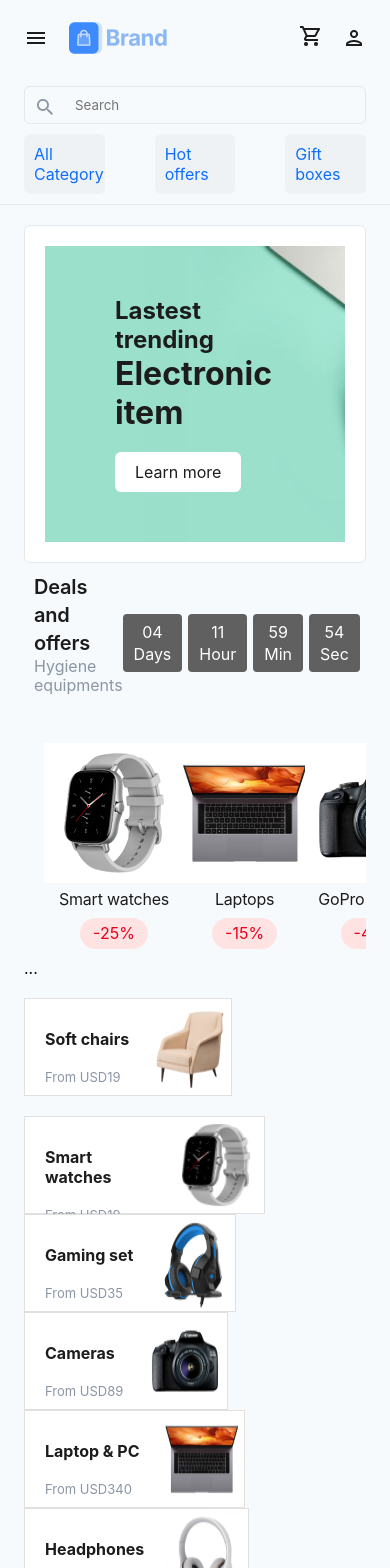
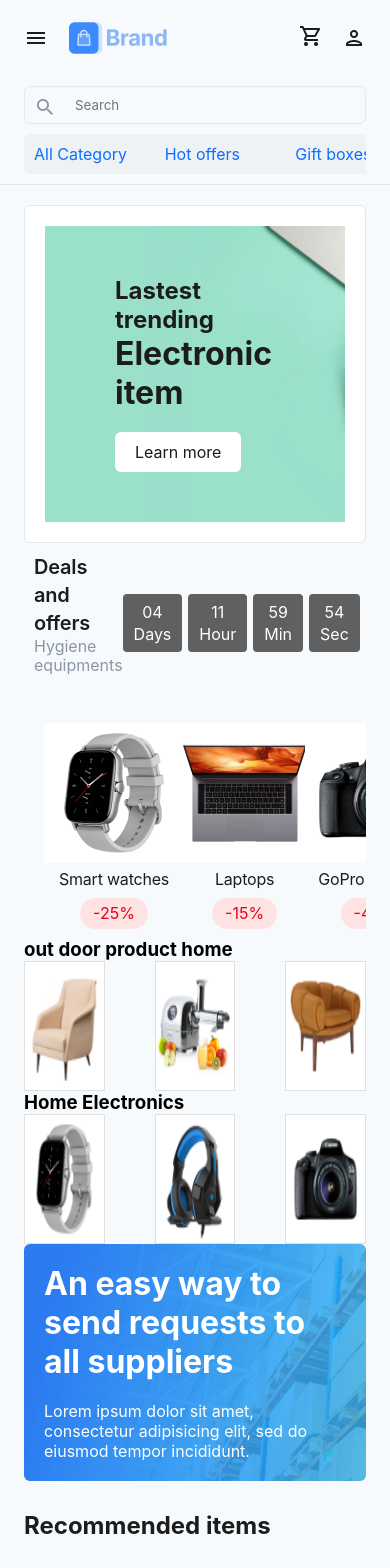
Before and after one commit to hebamesluh1/e-commerce-project, a React (Create React App) app: page /home in a window 390 px wide. Shown: the top 1568 px of the page. Built offline with nearby package versions, Linux system fonts and the light colour scheme; sample sign-in values are in the browser's storage.

Commit message:
finished responsive for all sections

```diff
--- a/src/Components/MobileHeader/Tabs/Card/index.jsx
+++ b/src/Components/MobileHeader/Tabs/Card/index.jsx
@@ -5,7 +5,7 @@ const Style = styled.div`
     border-radius: 6px;
     color: #0D6EFD;
     padding:10px;
-    width: 100%;
+    width: 150px;
 
 `
 const Card = ({text}) => {
--- a/src/Pages/Cart/sections/Note/index.jsx
+++ b/src/Pages/Cart/sections/Note/index.jsx
@@ -1,19 +1,27 @@
-import React from 'react'
-import Card from './components/Card'
-import { FlexDiv } from '../../../../Global/components';
+import React from "react";
+import Card from "./components/Card";
+import { FlexDiv } from "../../../../Global/components";
 
 //images
-import img1 from '../../../../Assets/image/cart/icon/icon.png';
-import img2 from '../../../../Assets/image/cart/icon/icon (1).png';
-import img3 from '../../../../Assets/image/cart/icon/icon (2).png';
+import img1 from "../../../../Assets/image/cart/icon/icon.png";
+import img2 from "../../../../Assets/image/cart/icon/icon (1).png";
+import img3 from "../../../../Assets/image/cart/icon/icon (2).png";
+import styled from "styled-components";
 
+const FlexDivStyle = styled(FlexDiv)`
+  margin: 30px 0;
+  @media (max-width: 920px) {
+    flex-direction: column;
+    gap: 20px;
+  }
+`;
 
 export default function Note() {
-    return (
-        <FlexDiv style={{margin:'30px 0'}}>
-            <Card img={img1} title="Secure payment"/>
-            <Card img={img2} title="Customer support"/>
-            <Card img={img3} title="Free delivery"/>
-        </FlexDiv>
-    )
+  return (
+    <FlexDivStyle>
+      <Card img={img1} title="Secure payment" />
+      <Card img={img2} title="Customer support" />
+      <Card img={img3} title="Free delivery" />
+    </FlexDivStyle>
+  );
 }
--- a/src/Pages/Cart/sections/SavedLater/Card/style.js
+++ b/src/Pages/Cart/sections/SavedLater/Card/style.js
@@ -19,6 +19,9 @@ export const P = styled.p`
     color:${props=>props.theme.palette.gray800};
     margin:20px 0;
     width:180px;
+    @media(max-width:920px){
+        display:none;
+    }
 `
 export const BtnCart = styled.button`
     display:flex;
--- a/src/Pages/Main/sections/Offers/index.jsx
+++ b/src/Pages/Main/sections/Offers/index.jsx
@@ -82,7 +82,6 @@ export default function Offers() {
           <SwiperSlide>
             <OfferCard img={O5} product="Canon camreras" discount="25%" />
           </SwiperSlide>
-          ...
         </Swiper>
       </Mobile>
     </Container>
--- a/src/Pages/Main/sections/Products/components/RightSideProduct/ProductPart/index.jsx
+++ b/src/Pages/Main/sections/Products/components/RightSideProduct/ProductPart/index.jsx
@@ -1,13 +1,20 @@
 import React from 'react'
 import {PartWrapper,HeadPart,BodyPart} from './style'
+import  styled  from 'styled-components';
 
+const StyleBody = styled.div`
+padding:10px 20px;
+@media(max-width:920px){
+    display:none;
+}
+`
 export default function ProductPart({title,img,body}) {
     return (
         <PartWrapper>
-        <div style={{padding:' 10px 20px'}}>
+        <StyleBody>
             <HeadPart>{title}</HeadPart>
             <BodyPart>From USD{body}</BodyPart>
-        </div>
+        </StyleBody>
         <img src={img} alt="img"/>
         </PartWrapper>
     )
--- a/src/Pages/Main/sections/Products/components/RightSideProduct/ProductPart/style.js
+++ b/src/Pages/Main/sections/Products/components/RightSideProduct/ProductPart/style.js
@@ -1,24 +1,28 @@
 import styled from "styled-components";
 
 export const PartWrapper = styled.div`
-    border: 1px solid #E0E0E0;
-    display:flex;
-    justify-content:space-between;
-    width:25%;
-    background:${props=>props.theme.palette.sectionBackground};
-    @media(max-width:920px){
-            justify-content: flex-start;
-    width: fit-content;
+  border: 1px solid #e0e0e0;
+  display: flex;
+  justify-content: space-between;
+  width: 25%;
+  height:130px;
+  background: ${(props) => props.theme.palette.sectionBackground};
+  @media (max-width: 920px) {
+    width: 100%;
+    height: 130px;
+    img{
+      width:100%;
     }
-`
+  }
+`;
 export const HeadPart = styled.h3`
-    ${props=>props.theme.fonts.body1};
-    color: ${props=>props.theme.palette.contentColor};
-    padding:20px 0;
-`
+  ${(props) => props.theme.fonts.body1};
+  color: ${(props) => props.theme.palette.contentColor};
+  padding: 20px 0;
+`;
 export const BodyPart = styled.p`
-    font-weight: 400;
-    font-size: 13px;
-    line-height: 16px;
-    color: ${props=>props.theme.palette.gray500};
-`
+  font-weight: 400;
+  font-size: 13px;
+  line-height: 16px;
+  color: ${(props) => props.theme.palette.gray500};
+`;
--- a/src/Pages/Main/sections/Products/components/RightSideProduct/electronic.jsx
+++ b/src/Pages/Main/sections/Products/components/RightSideProduct/electronic.jsx
@@ -1,36 +1,79 @@
-import React from 'react'
-import ProductPart from './ProductPart';
-import styled  from 'styled-components';
+import React from "react";
+import ProductPart from "./ProductPart";
+import styled from "styled-components";
 
 //image
-import F1 from '../../../../../../Assets/image/main/electronics/01.png';
-import F2 from '../../../../../../Assets/image/main/electronics/02.png';
-import F3 from '../../../../../../Assets/image/main/electronics/03.png';
-import F4 from '../../../../../../Assets/image/main/electronics/04.png';
-import F5 from '../../../../../../Assets/image/main/electronics/05.png';
-import F6 from '../../../../../../Assets/image/main/electronics/06.png';
-import F7 from '../../../../../../Assets/image/main/electronics/07.png';
-import F8 from '../../../../../../Assets/image/main/electronics/10.png';
+import F1 from "../../../../../../Assets/image/main/electronics/01.png";
+import F2 from "../../../../../../Assets/image/main/electronics/02.png";
+import F3 from "../../../../../../Assets/image/main/electronics/03.png";
+import F4 from "../../../../../../Assets/image/main/electronics/04.png";
+import F5 from "../../../../../../Assets/image/main/electronics/05.png";
+import F6 from "../../../../../../Assets/image/main/electronics/06.png";
+import F7 from "../../../../../../Assets/image/main/electronics/07.png";
+import F8 from "../../../../../../Assets/image/main/electronics/10.png";
+import NotMobile from "../../../../../../Components/NotMobile";
+import Mobile from "../../../../../../Components/Mobile";
+// Import Swiper React components
+import { Swiper, SwiperSlide } from "swiper/react";
 
+// Import Swiper styles
+import "swiper/css";
 
 //some styling
 const ProductWrapper = styled.div`
-    display:flex;
-    flex-basis:83%;
-    flex-wrap:wrap;
-`
+  display: flex;
+  flex-basis: 83%;
+  flex-wrap: wrap;
+`;
 
 export default function RightSideProductF() {
-    return (
+  return (
+    <>
+      <NotMobile>
         <ProductWrapper>
-                <ProductPart title="Smart watches" body="19" img={F3}/>
-                <ProductPart title="Gaming set" body="35" img={F6}/>
-                <ProductPart title="Cameras" body="89" img={F5}/>
-                <ProductPart title="Laptop & PC" body="340" img={F4}/>
-                <ProductPart title="Headphones" body="10" img={F2}/>
-                <ProductPart title="Smartphones" body="19" img={F7}/>
-                <ProductPart title="Smart watches" body="90" img={F1}/>
-                <ProductPart title="Electric Kattle" body="240" img={F8}/>
+          <ProductPart title="Smart watches" body="19" img={F3} />
+          <ProductPart title="Gaming set" body="35" img={F6} />
+          <ProductPart title="Cameras" body="89" img={F5} />
+          <ProductPart title="Laptop & PC" body="340" img={F4} />
+          <ProductPart title="Headphones" body="10" img={F2} />
+          <ProductPart title="Smartphones" body="19" img={F7} />
+          <ProductPart title="Smart watches" body="90" img={F1} />
+          <ProductPart title="Electric Kattle" body="240" img={F8} />
         </ProductWrapper>
-    )
+      </NotMobile>
+      <Mobile>
+        <Swiper
+          spaceBetween={50}
+          slidesPerView={3}
+          onSlideChange={() => console.log("slide change")}
+          onSwiper={(swiper) => console.log(swiper)}
+        >
+          <SwiperSlide>
+            <ProductPart title="Smart watches" body="19" img={F3} />
+          </SwiperSlide>
+          <SwiperSlide>
+            <ProductPart title="Gaming set" body="35" img={F6} />
+          </SwiperSlide>
+          <SwiperSlide>
+            <ProductPart title="Cameras" body="89" img={F5} />
+          </SwiperSlide>
+          <SwiperSlide>
+            <ProductPart title="Laptop & PC" body="340" img={F4} />
+          </SwiperSlide>
+          <SwiperSlide>
+            <ProductPart title="Headphones" body="10" img={F2} />
+          </SwiperSlide>
+          <SwiperSlide>
+            <ProductPart title="Smartphones" body="19" img={F7} />
+          </SwiperSlide>
+          <SwiperSlide>
+            <ProductPart title="Smart watches" body="90" img={F1} />
+          </SwiperSlide>
+          <SwiperSlide>
+            <ProductPart title="Electric Kattle" body="240" img={F8} />
+          </SwiperSlide>
+        </Swiper>
+      </Mobile>
+    </>
+  );
 }
--- a/src/Pages/Main/sections/Products/index.jsx
+++ b/src/Pages/Main/sections/Products/index.jsx
@@ -15,6 +15,8 @@ import styled from "styled-components";
 //image
 import cover1 from "../../../../Assets/image/main/furniture/cover2.png";
 import cover2 from "../../../../Assets/image/main/electronics/cover1.png";
+import NotMobile from "../../../../Components/NotMobile";
+import Mobile from "./../../../../Components/Mobile/index";
 
 const ProductsWrapper = styled.div`
   display: flex;
@@ -25,12 +27,21 @@ export default function Products() {
   return (
     <div>
       <Container>
+        <NotMobile>
           <ProductsWrapper>
             <LiftSideProduct cover={cover1} title="Home and outdoor" />
             <RightSideProductF />
           </ProductsWrapper>
+        </NotMobile>
+
+        <Mobile>
+          <h3>out door product home</h3>
+          <RightSideProductF />
+        </Mobile>
       </Container>
+
       <Container>
+        <NotMobile>
           <ProductsWrapper>
             <LiftSideProduct
               cover={cover2}
@@ -38,6 +49,11 @@ export default function Products() {
             />
             <RightSideProduct />
           </ProductsWrapper>
+        </NotMobile>
+        <Mobile>
+          <h3>Home Electronics </h3>
+          <RightSideProduct />
+        </Mobile>
       </Container>
     </div>
   );
```
Lines whose indentation alone changed are shown as unchanged.
